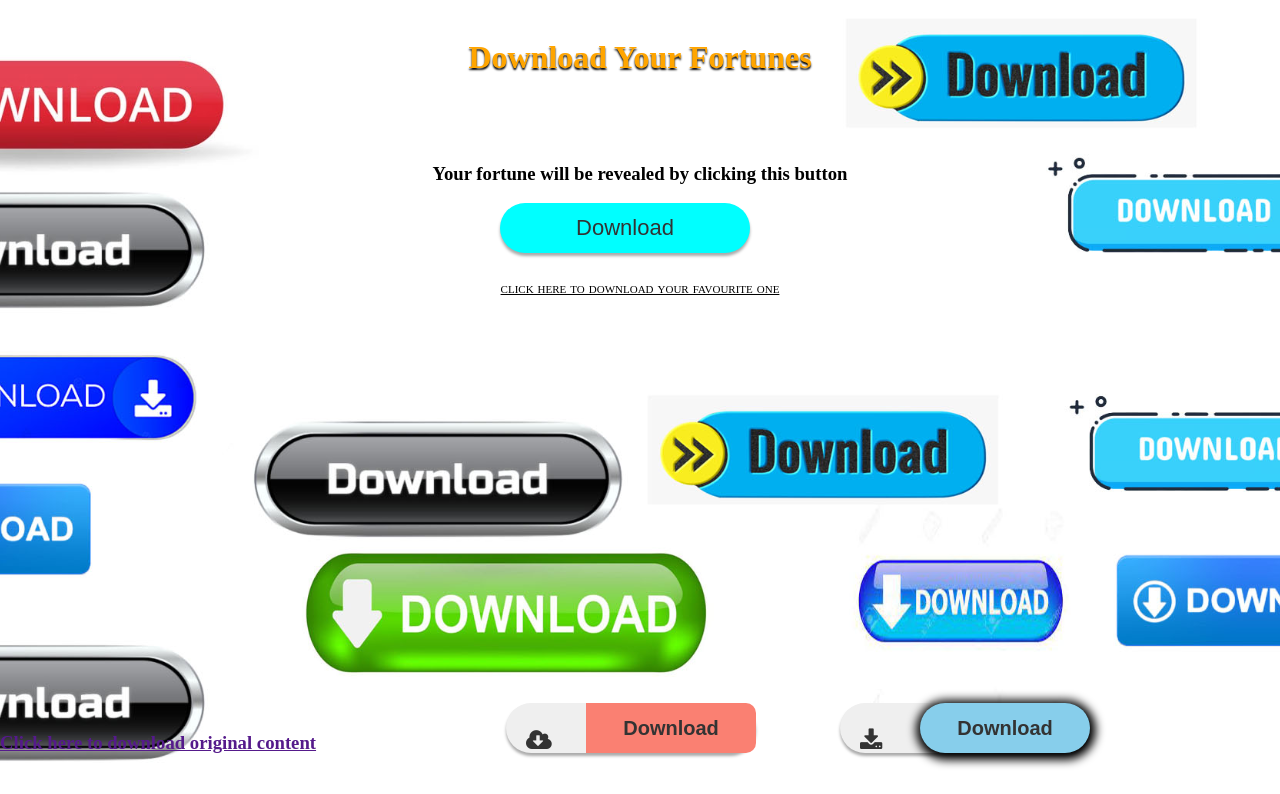
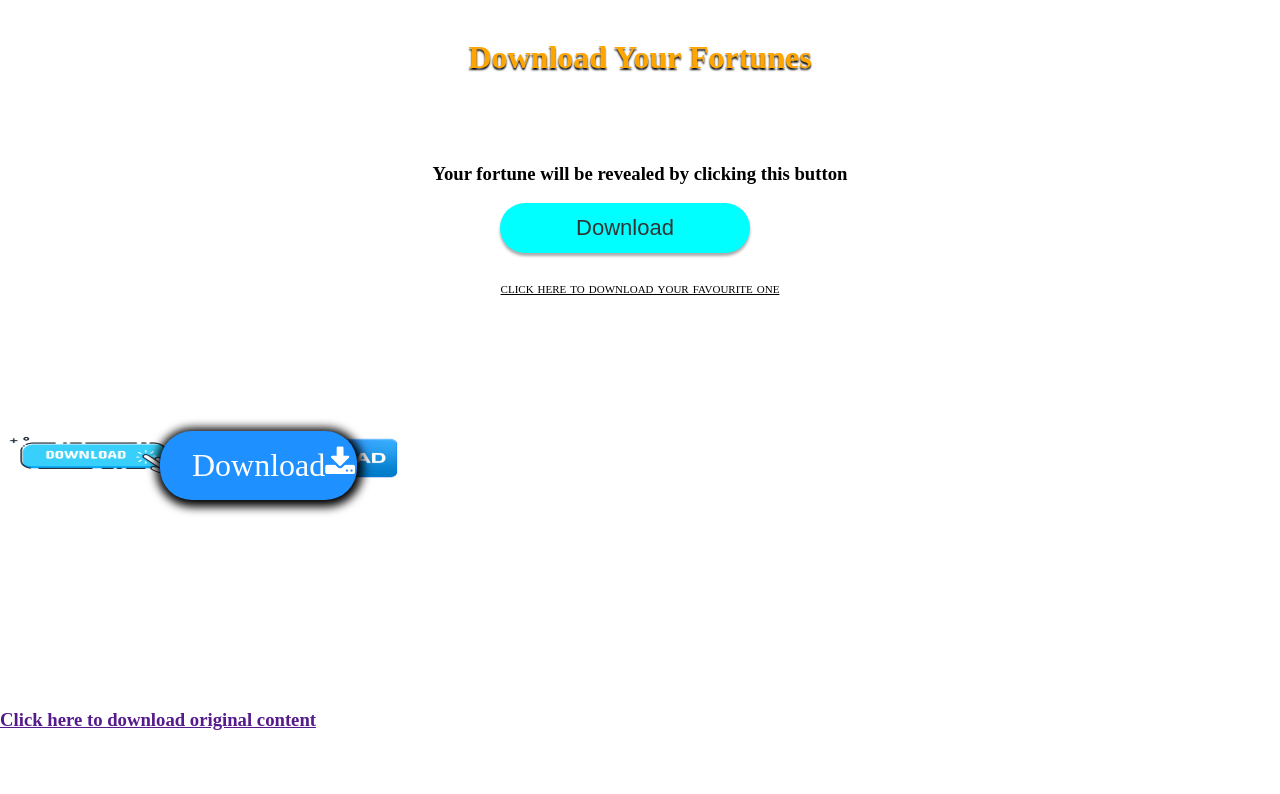
Before and after one commit to nithin-gupta/Whack-a-virus, a plain HTML site: page index.html in a window 1280 px wide. Shown: the top 794 px of the page. Drawn offline with Linux system fonts and the light colour scheme.

Commit message:
images added changed some code

```diff
--- a/color.css
+++ b/color.css
@@ -2,11 +2,10 @@ body
 {
             margin: 0;
             padding: 0;
-            background-image: url("./images/download.jpg");
+            /*background-image: url("./images/download.jpg");*/
             background-position: center;
             background-size: cover;
             min-height:100vh;
-            background-color: orange;
 
    }
 h1
@@ -101,7 +100,7 @@ p
 }
 a
 {
-  position: relative;
+  position: absolute;
   align-content: center;
 }
 .download-btn{
@@ -189,3 +188,10 @@ a h3
 {
   padding: 0;
 }
+a download-btn{
+  bottom: 200px;
+}
+img{
+  width: 200px;
+  height: 130px;
+}
--- a/index.html
+++ b/index.html
@@ -18,6 +18,8 @@
   <button type="create" class="btn" onclick="openPopup()">Download</button>
   <br>
   <p>click here to download your favourite one</p>
+  <img src="./images\btn1-removebg-preview.png">
+  <img src="images\image-removebg-preview.png">
   <div class="container">
 
     <br>
@@ -42,6 +44,9 @@
     <h2>Congrats you have downloaded a virus!</h2>
 <button type="button" onclick="closePopup()">OK</button>
   </div>
+  <button class="btn-download" id="btn-auto-click">
+   <div class="arrow"></div>
+</button>
 <script>
   let popup = document.getElementById("popup");
   function openPopup(){
```
Also changed, not shown: images/btn1-removebg-preview.png (added), images/dnldbtn3-removebg-preview.png (added), images/image-removebg-preview (1).png (added), images/image-removebg-preview.png (added).
